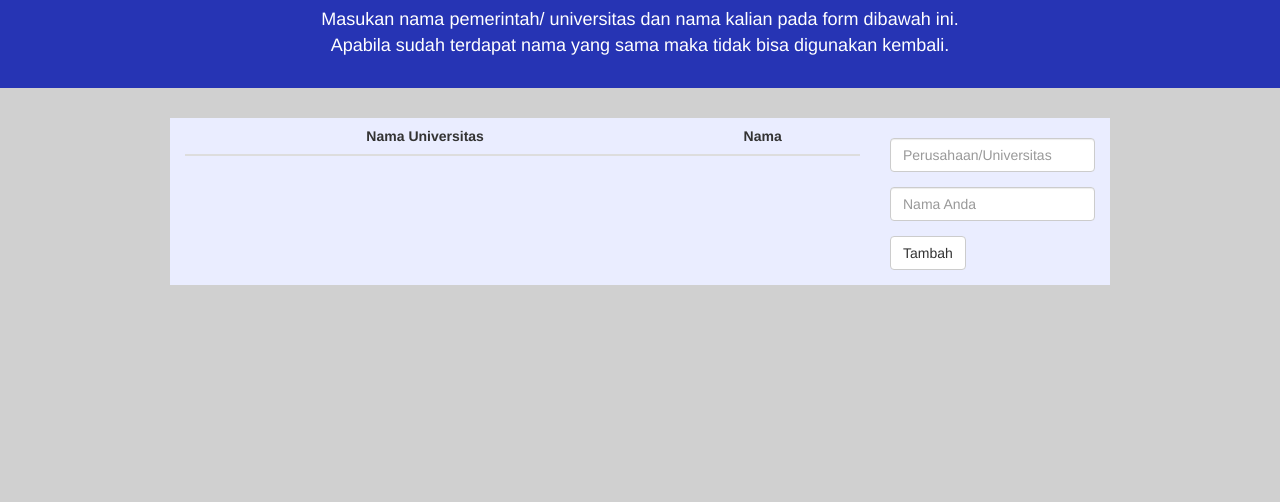
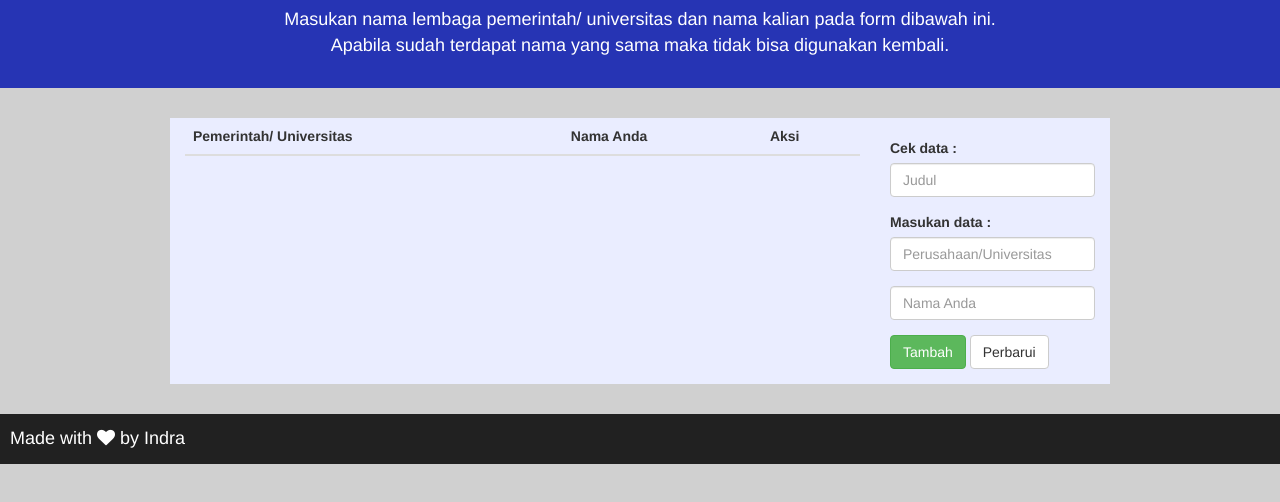
Before and after one commit to indrango/cek-tugas-softskill, a website: page public/views/index.html in a window 1280 px wide. Shown: the part 112-614 px from the top of the page. Drawn offline with nearby package versions, Linux system fonts and the light colour scheme; files that its build step writes are made by us from their sources; no server answers; files whose address does not match are found by name.

Commit message:
modify footer

```diff
--- a/public/js/dataServices.js
+++ b/public/js/dataServices.js
@@ -9,7 +9,13 @@ angular.module('dataServices', [])
       return $http.post('/api/data', data);
     },
     delete: function(id) {
-      return $http.delete('/api/data', id);
+      return $http.delete('/api/data/' +  id);
+    },
+    get: function(id) {
+      return $http.get('/api/data/' + id)
+    },
+    update: function(id, data) {
+      return $http.put('/api/data/'+ id, data);
     }
   }
 }]);
--- a/public/views/index.html
+++ b/public/views/index.html
@@ -5,6 +5,7 @@
     <!-- CSS -->
     <link rel="stylesheet" href="bootstrap/dist/css/bootstrap.min.css" />
     <link rel="stylesheet" href="css/style.css" />
+    <link rel="stylesheet" href="https://maxcdn.bootstrapcdn.com/font-awesome/4.6.1/css/font-awesome.min.css">
     <!-- JS -->
     <script type="text/javascript" src="angular/angular.min.js"></script>
     <script type="text/javascript" src="js/dataController.js"></script>
@@ -18,7 +19,7 @@
       <div class="jumbotron" id="head">
         <h1 id="head-text">Cek Tugas Softskill</h1>
         <p id="head-content">
-          Masukan nama pemerintah/ universitas dan nama kalian pada form dibawah ini.<br  />
+          Masukan nama lembaga pemerintah/ universitas dan nama kalian pada form dibawah ini.<br  />
           Apabila sudah terdapat nama yang sama maka tidak bisa digunakan kembali.
         </p>
       </div>
@@ -32,21 +33,27 @@
             <table class="table table-border table-striped">
               <thead>
                 <tr>
-                  <th class="text-center">
-                    Nama Universitas
+                  <th>
+                    Pemerintah/ Universitas
                   </th>
-                  <th class="text-center">
-                    Nama
+                  <th>
+                    Nama Anda
+                  </th>
+                  <th>
+                    Aksi
                   </th>
                 </tr>
               </thead>
               <tbody>
-                <tr ng-repeat = "data in dataList">
+                <tr ng-repeat = "datas in dataList | filter : filter">
                   <td>
-                    {{ data.judul }}
+                    {{ datas.judul }}
                   </td>
                   <td>
-                    {{ data.nama }}
+                    {{ datas.nama }}
+                  </td>
+                  <td>
+                    <button type="submit" class="btn btn-warning" ng-click="editData(datas._id)">Edit</button>
                   </td>
                 </tr>
               </tbody>
@@ -55,14 +62,24 @@
 
           <!-- right row -->
           <div class="col-md-3" id="content-right">
-            <form class="form-group">
+            <form class="form-group" name="dataForm">
               <div class="form-group">
-                <input ng-model="data.judul" class="form-control" placeholder="Perusahaan/Universitas"/>
+                <label>
+                  Cek data :
+                </label>
+                <input type="text" class="form-control" placeholder="Judul" ng-model="filter" />
               </div>
               <div class="form-group">
-                <input ng-model="data.nama" class="form-control" placeholder="Nama Anda"/>
+                <label>Masukan data : </label>
+                <input ng-model="data.judul" class="form-control" placeholder="Perusahaan/Universitas" required/>
               </div>
-              <button type="submit" class="btn btn-default" ng-click="createData()">Tambah</button>
+              <div class="form-group">
+                <input ng-model="data.nama" class="form-control" placeholder="Nama Anda" required/>
+              </div>
+              <div class="form-group">
+                <button type="submit" class="btn btn-default btn-success" ng-click="createData(data)">Tambah</button>
+                <button type="submit" class="btn btn-default" ng-click="updateData(data)">Perbarui</button>
+              </div>
             </form>
           </div>
         </div>
@@ -70,7 +87,9 @@
 
     <!-- footer -->
     <footer>
-
+      <div id="footer">
+        <h4>Made with <i class="fa fa-heart" aria-hidden="true"></i> by Indra</h4>
+      </div>
     </footer>
 
   </body>
```
